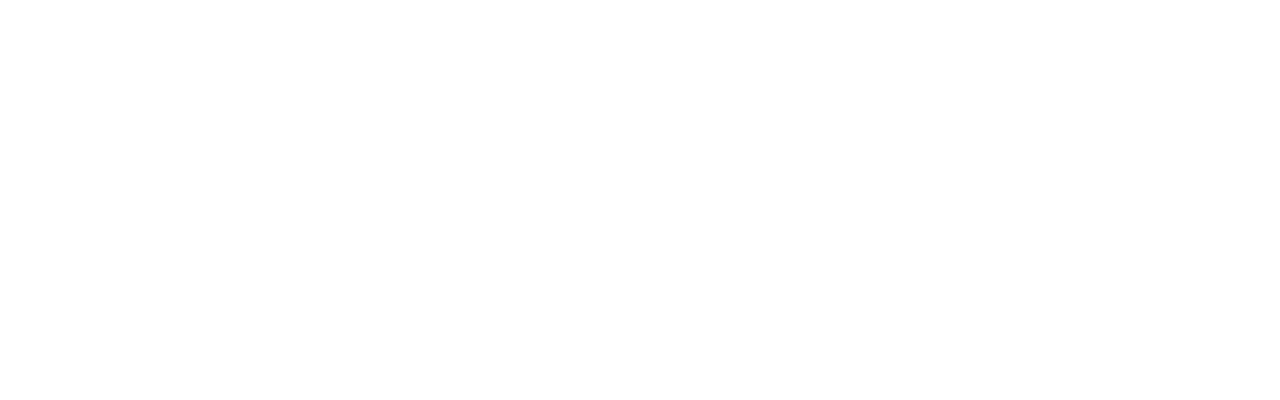
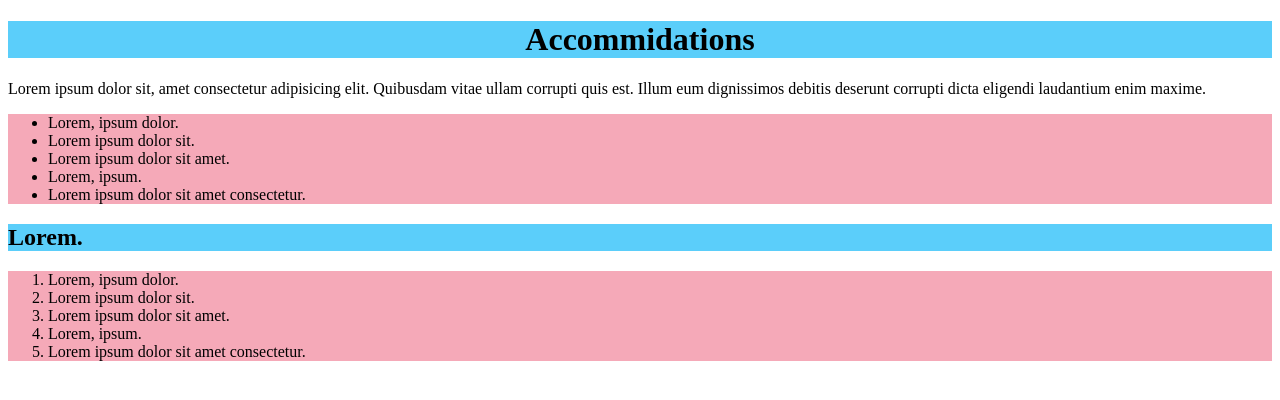
Before and after one commit to AmyHruska/Resort-web-branch-CSS, a plain HTML site: page accommodation.html in a window 1280 px wide. Drawn offline with Linux system fonts and the light colour scheme.

Commit message:
added basic content to accommodation.html

```diff
--- a/CSS/style.css
+++ b/CSS/style.css
@@ -2,12 +2,13 @@
 h1  {
     color: black;
     background-color: rgb(91, 206, 250);
+    text-align: center;
 }
 h2 {
     color: black;
     background-color: rgb(91, 206, 250);
 }
-h2 {
+h3 {
     color: black;
     background-color: rgb(91, 206, 250);
 }
@@ -21,5 +22,9 @@ ul  {
 }
 li  {
     color: black;
+    background-color: rgb(245, 169, 184);
+}
+p {
+    color: black;
     background-color: white;
 }
--- a/accommodation.html
+++ b/accommodation.html
@@ -1,9 +1,27 @@
 <!DOCTYPE html>
 <html lang="en-US">
 <head>
+    <link href="CSS/style.css" rel="stylesheet" type="text/css">
   <title>Miscy's Travel Accommidations.</title>
 </head>
 <body>
+    <h1>Accommidations</h1>
+    <p>Lorem ipsum dolor sit, amet consectetur adipisicing elit. Quibusdam vitae ullam corrupti quis est. Illum eum dignissimos debitis deserunt corrupti dicta eligendi laudantium enim maxime.</p>
+    <ul>
+        <li>Lorem, ipsum dolor.</li>
+        <li>Lorem ipsum dolor sit.</li>
+        <li>Lorem ipsum dolor sit amet.</li>
+        <li>Lorem, ipsum.</li>
+        <li>Lorem ipsum dolor sit amet consectetur.</li>
+    </ul>
+<H2>Lorem.</H2>
+<ol>
+    <li>Lorem, ipsum dolor.</li>
+    <li>Lorem ipsum dolor sit.</li>
+    <li>Lorem ipsum dolor sit amet.</li>
+    <li>Lorem, ipsum.</li>
+    <li>Lorem ipsum dolor sit amet consectetur.</li>
+</ol>
 
 </body>
 </html>
```
